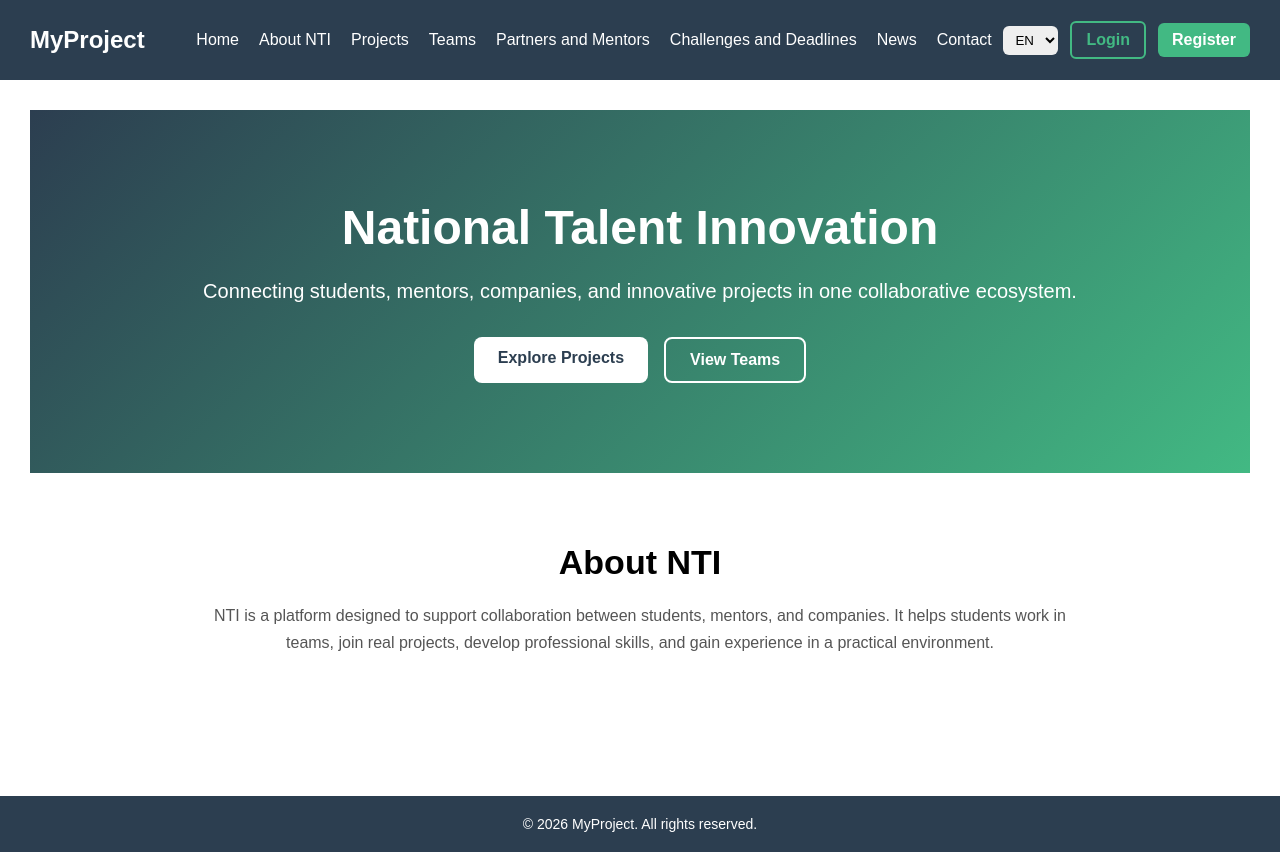
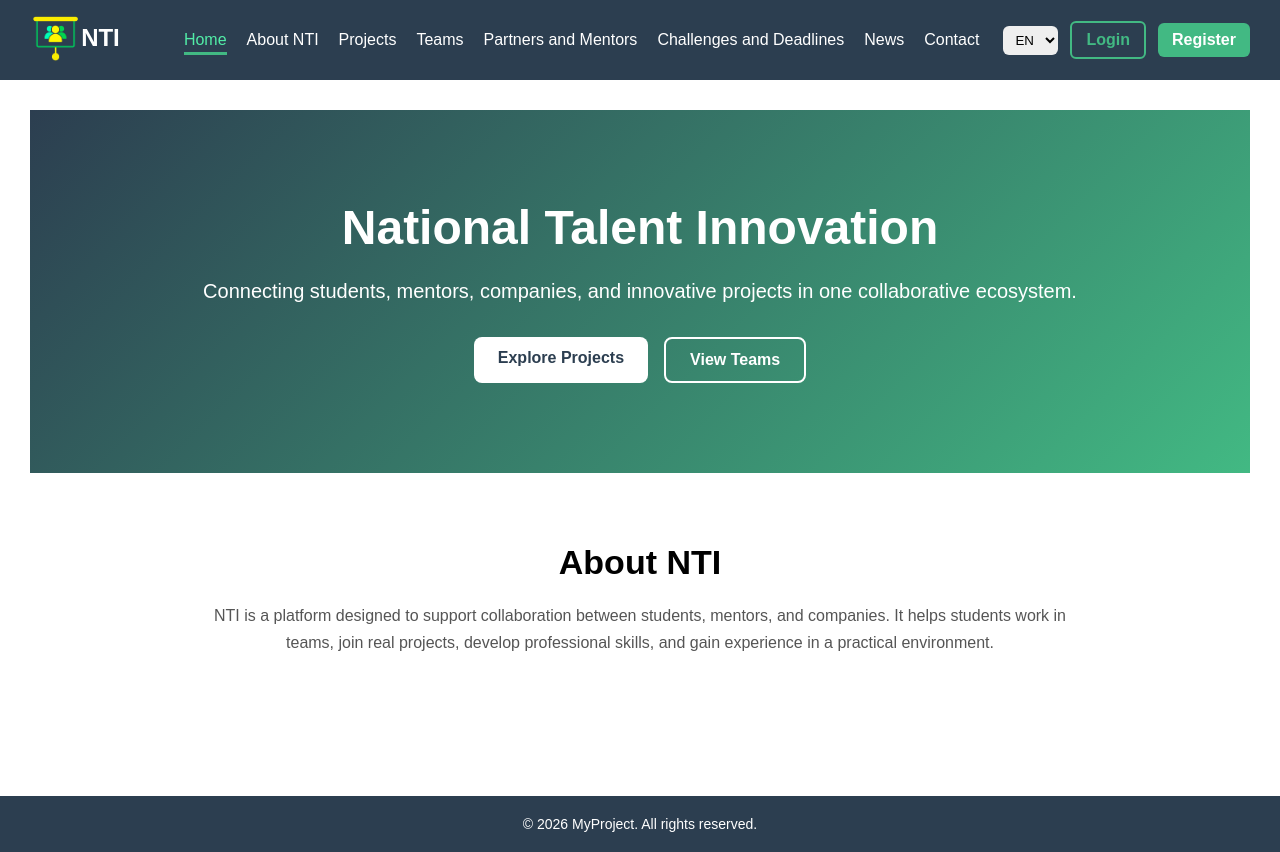
Before and after one commit to bebeBerni/FE_project-NTI, a Vue app: page / in a window 1280 px wide. Built offline with nearby package versions, Linux system fonts and the light colour scheme.

Commit message:
some style ;D

```diff
--- a/src/components/AppNavbar.vue
+++ b/src/components/AppNavbar.vue
@@ -4,7 +4,10 @@
 
       <!-- LOGO -->
       <div class="logo">
-        <router-link to="/">MyProject</router-link>
+      <router-link to="/">
+  <img src="@/assets/logonew1.png" alt="NTI Logo" class="logo-img">
+  <span>NTI</span>
+</router-link>
       </div>
 
       <!-- NAV LINKS -->
@@ -86,6 +89,17 @@ onMounted(() => {
 </script>
 
 <style scoped>
+.logo-img {
+  height: 45px;
+}
+
+.logo a {
+  display: inline-flex;
+  align-items: center;
+
+}
+
+
 .navbar {
   background-color: #2c3e50;
   padding: 15px 30px;
@@ -154,6 +168,7 @@ onMounted(() => {
   color: white;
 }
 
+
 /* REGISTER (filled) */
 .register-btn {
   padding: 8px 14px;
@@ -186,4 +201,11 @@ onMounted(() => {
 .logout-btn:hover {
   background-color: #c0392b;
 }
+
+.nav-links a.router-link-exact-active {
+  color: #52eda7;
+  border-bottom: 3px solid #42b983;
+  padding-bottom: 4px;
+}
+
 </style>
```
Also changed, not shown: src/assets/logonew1.png (added).
